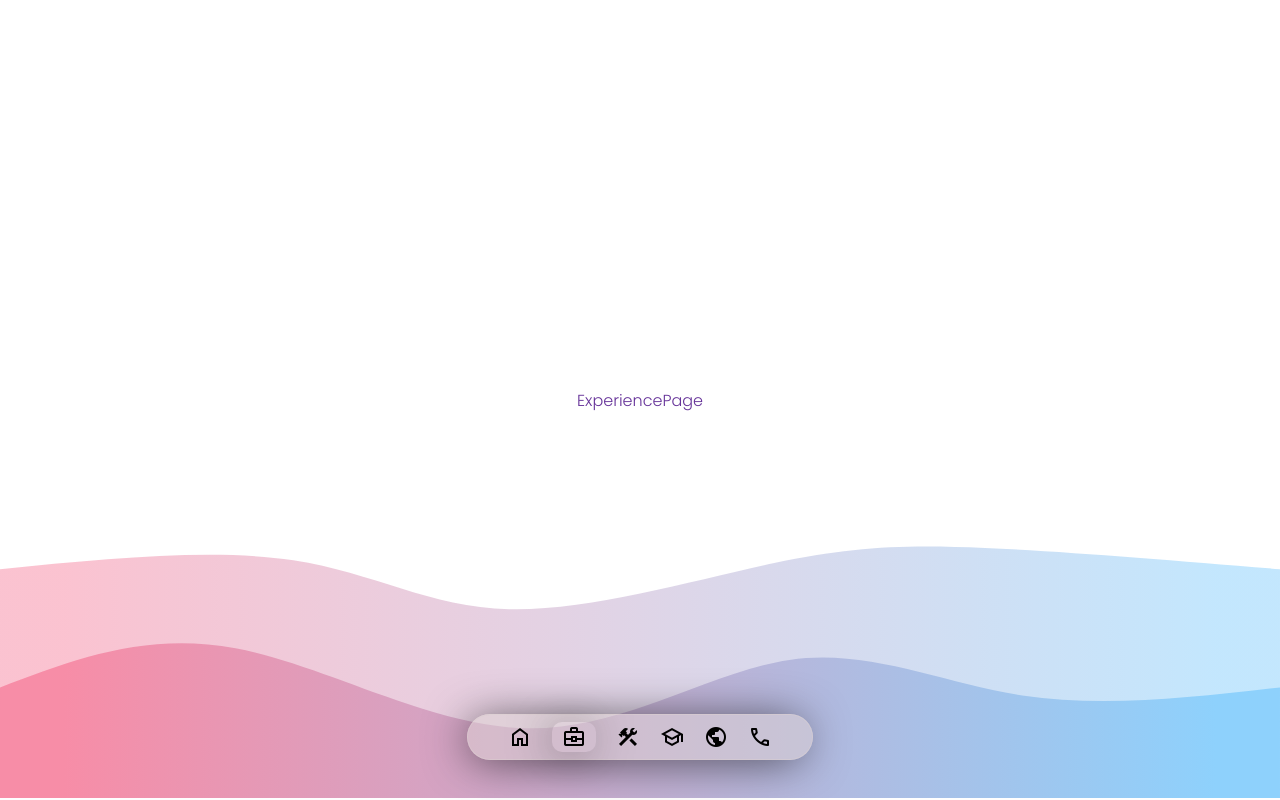
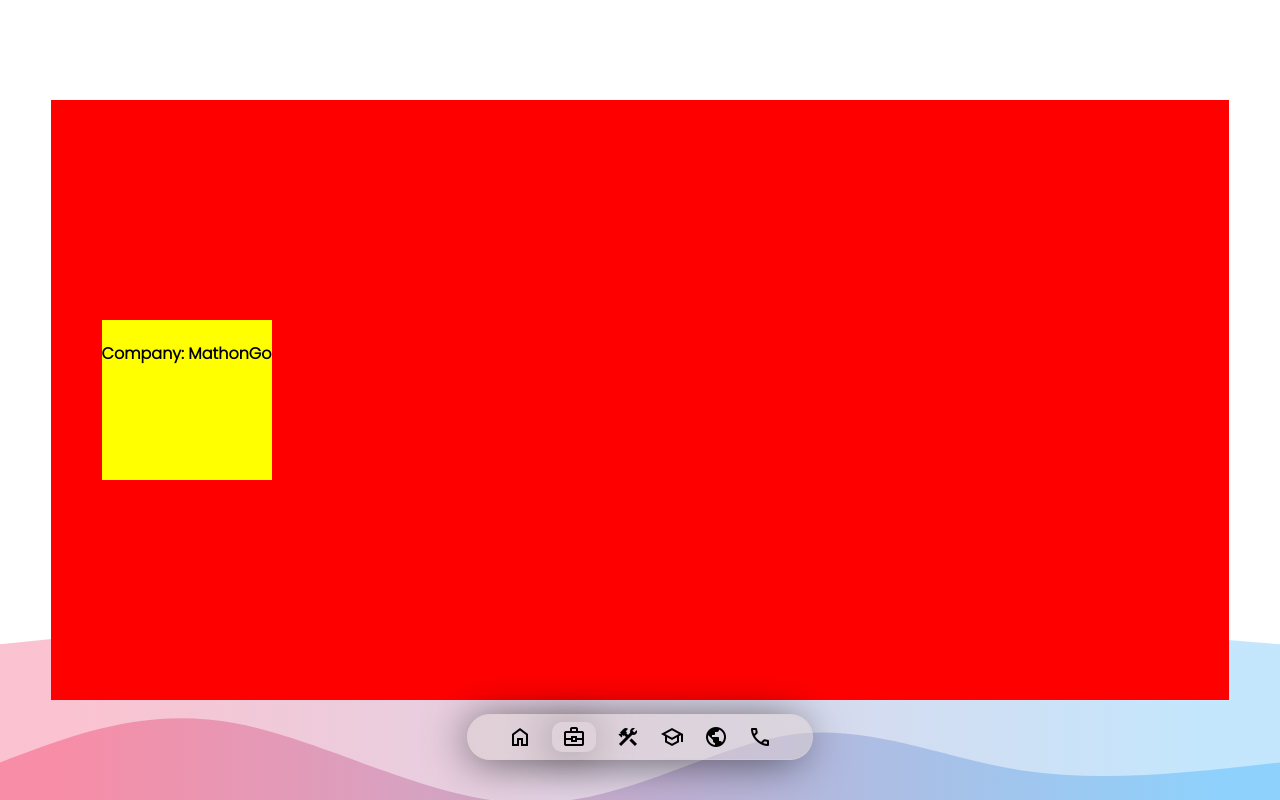
Before and after one commit to ishivanshgoel/me, a React (Create React App) app: page /experience in a window 1280 px wide. Built offline with nearby package versions, Linux system fonts and the light colour scheme.

Commit message:
intro page

```diff
--- a/src/App.css
+++ b/src/App.css
@@ -24,5 +24,5 @@
   position: fixed;
   bottom: 0;
   width: 100%;
-  margin-bottom: -5px;
+  margin-bottom: -80px;
 }
--- a/src/pages/EducationPage/css/index.css
+++ b/src/pages/EducationPage/css/index.css
@@ -5,10 +5,18 @@
     z-index: 999;
 }
 
+.education_heading {
+    display: flex;
+    justify-content: center;
+    font-size: 60px;
+    border-bottom: 4px dashed #F78DA7;
+    line-height: 60px;
+}
+
 .education_box {
     line-height: 30px;
     display: flex;
-    margin: 10px;
+    margin: 20px;
 }
 
 .education_box_left {
--- a/src/pages/EducationPage/index.jsx
+++ b/src/pages/EducationPage/index.jsx
@@ -4,6 +4,7 @@ import "./css/index.css";
 function EducationPage() {
   return (
     <div className="education_main">
+      <div className="education_heading">EDUCATION</div>
       <div className="education_box">
         <div className="education_box_left">
           <div className="education_box_dot">•</div>
--- a/src/pages/ExperiencePage/css/index.css
+++ b/src/pages/ExperiencePage/css/index.css
@@ -1,3 +1,18 @@
 .experience_main {
-    color: rebeccapurple;
+    background-color: red;
+    height: 75vh;
+    width: 92%;
+    z-index: 999;
+    display: flex;
+    flex-wrap: wrap;
+    justify-content: space-around;
+    align-items: center;
+    overflow: scroll;
 }
+
+.experience_card {
+    height: 20vh;
+    /* width: 30%; */
+    background-color: yellow;
+    margin: 20px;
+}
--- a/src/pages/ExperiencePage/index.jsx
+++ b/src/pages/ExperiencePage/index.jsx
@@ -1,10 +1,43 @@
-import React from 'react';
-import './css/index.css'
+import React from "react";
+import "./css/index.css";
 
 function ExperiencePage() {
   return (
-    <div className="experience_main">ExperiencePage</div>
-  )
+    <div className="experience_main">
+      <div className="experience_card">
+        <h4>Company: MathonGo</h4>
+
+
+      </div>
+      <div className="experience_card">
+
+      </div>
+      <div className="experience_card">
+
+      </div>
+      <div className="experience_card">
+
+      </div>
+      <div className="experience_card">
+
+      </div>
+      <div className="experience_card">
+
+      </div>
+      <div className="experience_card">
+
+      </div>
+      <div className="experience_card">
+
+      </div>
+      <div className="experience_card">
+
+      </div>
+      <div className="experience_card">
+
+      </div>
+    </div>
+  );
 }
 
-export default ExperiencePage
+export default ExperiencePage;
```
Also changed, not shown: package.json (+6 -1 lines), 2 other files (tests, documents, lock files or other folders).
